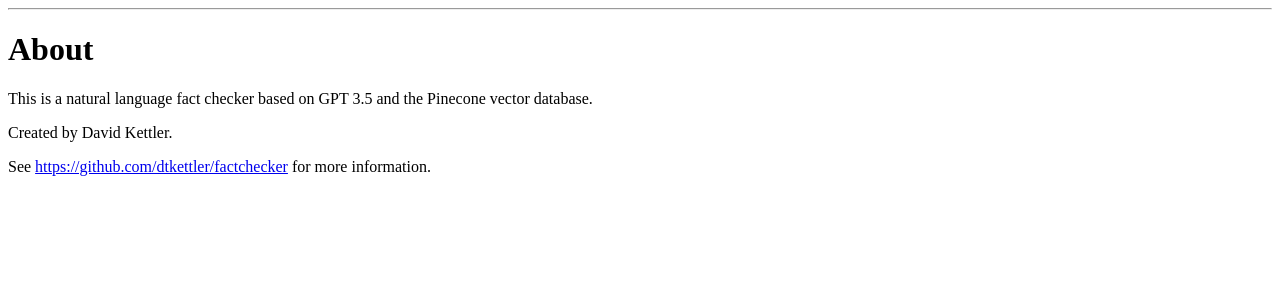
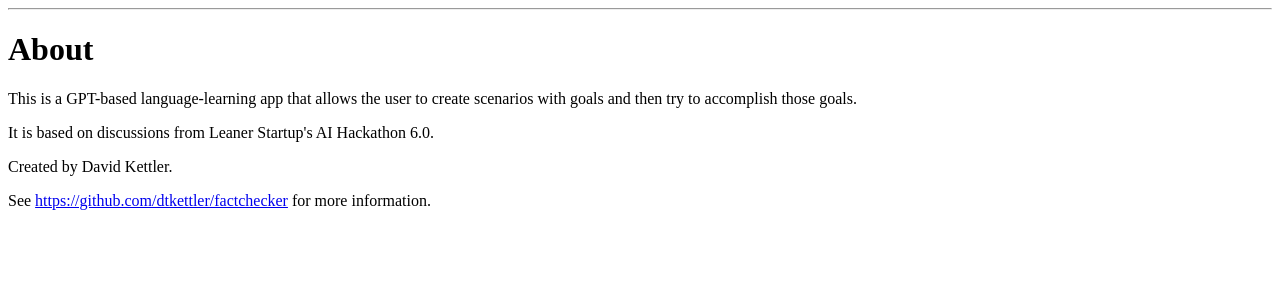
Before and after one commit to dtkettler/languagelearning, a Flask app: page /about/ in a window 1280 px wide. Shown: the part 63-363 px from the top of the page. Run offline with Flask 3, Linux system fonts and the light colour scheme; parts of the project's set-up code (start-up, migrations or seed data) failed here and were passed over.

Commit message:
Double model support and some html updates

```diff
--- a/config.ini
+++ b/config.ini
@@ -1,4 +1,5 @@
 [DEFAULT]
 persistence = sqlite
 port = 8080
-model = gpt-4-0613
+model_create = gpt-3.5-turbo-1106
+model_converse = gpt-4-0613
--- a/templates/about.html
+++ b/templates/about.html
@@ -2,7 +2,8 @@
 
 {% block content %}
     <h1>{% block title %} About {% endblock %}</h1>
-    <p>This is a natural language fact checker based on GPT 3.5 and the Pinecone vector database.</p>
+    <p>This is a GPT-based language-learning app that allows the user to create scenarios with goals and then try to accomplish those goals.</p>
+    <p>It is based on discussions from Leaner Startup's AI Hackathon 6.0.</p>
     <p>Created by David Kettler.</p>
     <p>See <a href="https://github.com/dtkettler/factchecker">https://github.com/dtkettler/factchecker</a> for more information.</p>
 {% endblock %}
--- a/templates/base.html
+++ b/templates/base.html
@@ -2,7 +2,7 @@
 <html lang="en">
 <head>
     <meta charset="UTF-8">
-    <title>{% block title %} {% endblock %} - FactChecker</title>
+    <title>{% block title %} {% endblock %} - Languaverse</title>
     <style>
         .message {
             padding: 10px;
--- a/templates/index.html
+++ b/templates/index.html
@@ -1,7 +1,8 @@
 {% extends 'base.html' %}
 
 {% block content %}
-    <h1>{% block title %} Scenarios {% endblock %}</h1>
+    <h2>Welcome to Languaverse</h2>
+    <h3>{% block title %} Scenarios {% endblock %}</h3>
     {% for scenario in scenarios %}
         <div class='scenario'>
             <p><a href="{{ url_for('index') }}{{ scenario['id'] }}"><h3><b>{{ scenario['name'] }}: </b>{{ scenario['goal'] }}</h3></a></p>
```
Also changed, not shown: gpt.py (+4 -3 lines).
